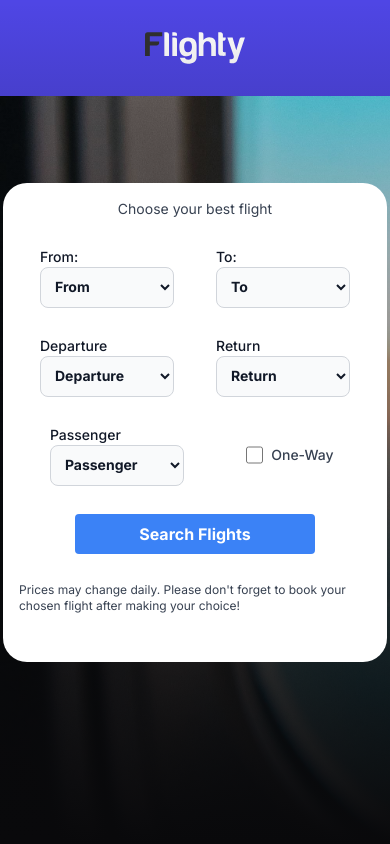
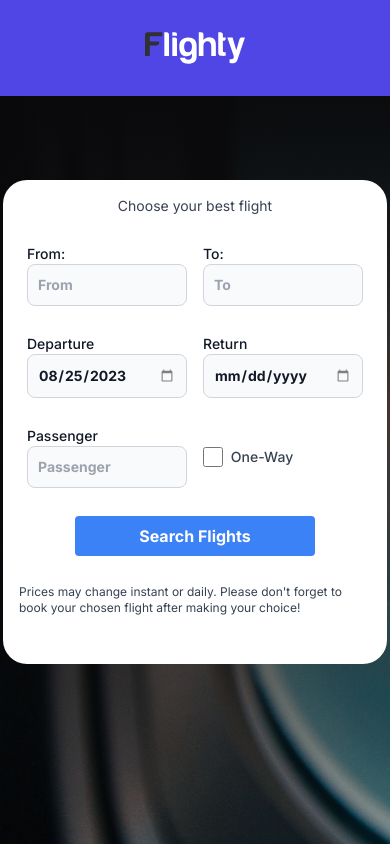
Before and after one commit to mchtter/flight-search-app, a Next.js app: page / in a window 390 px wide. Built offline with nearby package versions, Linux system fonts and the light colour scheme.

Commit message:
client[develop]: homepage is done for search flights

```diff
--- a/src/app/globals.css
+++ b/src/app/globals.css
@@ -25,3 +25,12 @@ body {
     )
     rgb(var(--background-start-rgb));
 }
+
+::-webkit-calendar-picker-indicator {
+  /* color: rgb(var(--foreground-rgb)); */
+  filter: invert(0.5)
+}
+
+input[type="date"]:disabled {
+  color: gray;
+}
--- a/src/app/page.js
+++ b/src/app/page.js
@@ -1,101 +1,152 @@
-import { FlightyLogo } from '@/assets/svg/Icons'
+"use client";
+import { LoadingSpinner } from '@/components/LoadingSpinner';
+import Navbar from '@/components/Navbar';
+import Toast from '@/components/Toast';
+import { useState, useEffect } from 'react';
 
 export default function Home() {
+  let today = new Date().toISOString().slice(0, 10)
+  const [loading, setLoading] = useState(true)
+  const [isOneWay, setIsOneWay] = useState(false)
+  const [from, setFrom] = useState([])
+  const [selectedFrom, setSelectedFrom] = useState("")
+  const [to, setTo] = useState([])
+  const [departureDate, setDepartureDate] = useState("")
+  const [returnDate, setReturnDate] = useState("")
+  const [alert, setAlert] = useState(false)
+  const [toastText, setToastText] = useState("")
+
+  useEffect(() => {
+    fetch('/api/directions')
+      .then((response) => response.json())
+      .then((data) => {
+        setFrom(data.from)
+        setTo(data.to)
+        setDepartureDate(today)
+        setLoading(false)
+      })
+  }, [today])
+
+  function handleFromChange(e) {
+    setSelectedFrom(e.target.value)
+  }
+
+  function handleDepartureChange(e) {
+    if(e.target.value < today) {
+      showToast("Departure date cannot be less than today")
+      return
+    }
+    setDepartureDate(e.target.value)
+  }
+
+  function handleReturnChange(e) {
+    if(e.target.value < departureDate) {
+      showToast("Return date cannot be less than departure date")
+      return
+    }
+    setReturnDate(e.target.value)
+  }
+
+  function handleOneWayChange(e) {
+    setIsOneWay(!isOneWay)
+  }
+
+  function showToast(text) {
+    setToastText(text)
+    setAlert(true)
+    setTimeout(() => {
+      setAlert(false)
+    }, 3000)
+  }
+
   return (
-    <div class="h-screen bg-cover relative bg-[url('./plane.jpeg')]">
-      <nav class="w-full absolute border-gray-200 bg-indigo-600 dark:bg-indigo-600 dark:border-gray-700">
-        <div class="max-w-screen-xl flex flex-wrap justify-center items-center mx-auto p-4">
-          <a href="#" class="flex items-center">
-            <span class="self-center text-2xl font-semibold whitespace-nowrap dark:text-white">
-              <FlightyLogo class="w-32 h-16" />
-            </span>
-          </a>
-        </div>
-      </nav>
+    <div className="h-screen bg-cover relative bg-[url('./plane.jpeg')]">
+      {/* navbar */}
+      <Navbar />
 
-      <div class="flex items-center justify-center h-full">
-        <div class="flex items-center justify-center z-10 w-full">
-          <div class="max-w-sm lg:max-w-full lg:flex min-w-80">
-            <div class="h-80 lg:h-auto lg:w-80 flex-none bg-cover bg-center rounded-l-3xl text-center overflow-hidden bg-[url('./plane1.jpeg')] hidden lg:block" title="Choose your best flight"></div>
-            <div class="bg-white dark:bg-gray-900 max-[1024px]:rounded-3xl lg:rounded-r-3xl p-4 flex flex-col justify-between leading-normal">
-              <div class="mb-8 w-100">
-                <p class="text-sm text-gray-700 dark:text-gray-300 flex items-center justify-center mb-7">
+      {/* loading spinner */}
+      {loading && (
+        <LoadingSpinner />
+      )}
+
+      <div className="absolute bottom-0 w-full h-full bg-gradient-to-b from-zinc-950 to-transparent z-10"></div>
+
+      {/* form */}
+      {!loading && (
+        <form action="/flights" className="relative flex items-center justify-center h-full z-30">
+        <div className="flex items-center justify-center z-10 w-full">
+          <div className="max-w-sm lg:max-w-full lg:flex min-w-80">
+            <div className="h-80 lg:h-auto lg:w-80 flex-none bg-cover bg-center rounded-l-3xl text-center overflow-hidden bg-[url('./plane1.jpeg')] hidden lg:block" title="Choose your best flight"></div>
+            <div className="bg-white dark:bg-gray-900 max-[1024px]:rounded-3xl lg:rounded-r-3xl p-4 flex flex-col justify-between leading-normal">
+              <div className="mb-8 w-100">
+                <p className="text-sm text-gray-700 dark:text-gray-300 flex items-center justify-center mb-7">
                   Choose your best flight
                 </p>
-                <div class="flex justify-around text-gray-900 font-bold text-xl mb-7">
+                <div className="flex justify-around text-gray-900 font-bold text-xl mb-7">
                   <div>
-                    <label for="countries" class="block text-sm font-medium text-gray-900 dark:text-white">From:</label>
-                    <select id="countries" class="bg-gray-50 border border-gray-300 text-gray-900 text-sm rounded-lg focus:ring-blue-500 focus:border-blue-500 block w-full p-2.5 dark:bg-gray-700 dark:border-gray-600 dark:placeholder-gray-400 dark:text-white dark:focus:ring-blue-500 dark:focus:border-blue-500">
-                      <option selected>From</option>
-                      <option value="US">United States</option>
-                      <option value="CA">Canada</option>
-                      <option value="FR">France</option>
-                      <option value="DE">Germany</option>
-                    </select>
+                    <label htmlFor="fromDatalist" className="block text-sm font-medium text-gray-900 dark:text-white">From:</label>
+                    <input onChange={(e) => handleFromChange(e)} list="fromDatalist" id="fromDataInput" name="from" className="bg-gray-50 border border-gray-300 text-gray-900 text-sm rounded-lg focus:ring-blue-500 focus:border-blue-500 block w-40 p-2.5 dark:bg-gray-700 dark:border-gray-600 dark:placeholder-gray-400 dark:text-white dark:focus:ring-blue-500 dark:focus:border-blue-500" placeholder="From" required />
+                    <datalist id="fromDatalist">
+                      {from?.map((item, index) => (
+                        <option key={index} value={item?.name} />
+                      ))}
+                    </datalist>
                   </div>
                   <div>
-                    <label for="countries" class="block text-sm font-medium text-gray-900 dark:text-white">To:</label>
-                    <select id="countries" class="bg-gray-50 border border-gray-300 text-gray-900 text-sm rounded-lg focus:ring-blue-500 focus:border-blue-500 block w-full p-2.5 dark:bg-gray-700 dark:border-gray-600 dark:placeholder-gray-400 dark:text-white dark:focus:ring-blue-500 dark:focus:border-blue-500">
-                      <option selected>To</option>
-                      <option value="US">United States</option>
-                      <option value="CA">Canada</option>
-                      <option value="FR">France</option>
-                      <option value="DE">Germany</option>
-                    </select>
+                    <label className="block text-sm font-medium text-gray-900 dark:text-white">To:</label>
+                    <input id="toInput" list="toDatalist" name="to" className="bg-gray-50 border border-gray-300 text-gray-900 text-sm rounded-lg focus:ring-blue-500 focus:border-blue-500 block w-40 p-2.5 dark:bg-gray-700 dark:border-gray-600 dark:placeholder-gray-400 dark:text-white dark:focus:ring-blue-500 dark:focus:border-blue-500" placeholder="To" required disabled={selectedFrom == ""} />
+                      <datalist id="toDatalist">
+                        {to?.map((item, index) => (
+                          <option key={index} value={item?.name} disabled={selectedFrom == item?.name} />
+                        ))}
+                      </datalist>
                   </div>
                 </div>
-                <div class="flex justify-around text-gray-900 font-bold text-xl mb-7">
+                <div className="flex justify-around text-gray-900 font-bold text-xl mb-7">
                   <div>
-                    <label for="countries" class="block text-sm font-medium text-gray-900 dark:text-white">Departure</label>
-                    <select id="countries" class="bg-gray-50 border border-gray-300 text-gray-900 text-sm rounded-lg focus:ring-blue-500 focus:border-blue-500 block w-full p-2.5 dark:bg-gray-700 dark:border-gray-600 dark:placeholder-gray-400 dark:text-white dark:focus:ring-blue-500 dark:focus:border-blue-500">
-                      <option selected>Departure</option>
-                      <option value="US">United States</option>
-                      <option value="CA">Canada</option>
-                      <option value="FR">France</option>
-                      <option value="DE">Germany</option>
-                    </select>
+                    <label className="block text-sm font-medium text-gray-900 dark:text-white">Departure</label>
+                    <div className="relative max-w-sm">
+                      <input value={departureDate} onChange={(e) => handleDepartureChange(e)} id="departureDate" type="date" name="departure" className="bg-gray-50 border border-gray-300 text-gray-900 text-sm rounded-lg focus:ring-blue-500 focus:border-blue-500 block w-40 p-2.5  dark:bg-gray-700 dark:border-gray-600 dark:placeholder-gray-400 dark:text-white dark:focus:ring-blue-500 dark:focus:border-blue-500" placeholder="Select Departure" required />
+                    </div>
                   </div>
                   <div>
-                    <label for="countries" class="block text-sm font-medium text-gray-900 dark:text-white">Return</label>
-                    <select id="countries" class="bg-gray-50 border border-gray-300 text-gray-900 text-sm rounded-lg focus:ring-blue-500 focus:border-blue-500 block w-full p-2.5 dark:bg-gray-700 dark:border-gray-600 dark:placeholder-gray-400 dark:text-white dark:focus:ring-blue-500 dark:focus:border-blue-500">
-                      <option selected>Return</option>
-                      <option value="US">United States</option>
-                      <option value="CA">Canada</option>
-                      <option value="FR">France</option>
-                      <option value="DE">Germany</option>
-                    </select>
+                    <label className="block text-sm font-medium text-gray-900 dark:text-white">Return</label>
+                    <div className="relative max-w-sm">
+                      <input value={returnDate} onChange={(e) => handleReturnChange(e)} id="returnDate" type="date" name="Date" className="bg-gray-50 border border-gray-300 text-gray-900 text-sm rounded-lg focus:ring-blue-500 focus:border-blue-500 block w-40 p-2.5  dark:bg-gray-700 dark:border-gray-600 dark:placeholder-gray-400 dark:text-white dark:focus:ring-blue-500 dark:focus:border-blue-500" placeholder="Select Return" disabled={isOneWay} required={!isOneWay} />
+                    </div>
                   </div>
                 </div>
-                <div class="flex justify-around text-gray-900 font-bold text-xl mb-2">
+                <div className="flex justify-around text-gray-900 font-bold text-xl mb-2">
                   <div>
-                    <label for="countries" class="block text-sm font-medium text-gray-900 dark:text-white">Passenger</label>
-                    <select id="countries" class="bg-gray-50 border border-gray-300 text-gray-900 text-sm rounded-lg focus:ring-blue-500 focus:border-blue-500 block w-full p-2.5 dark:bg-gray-700 dark:border-gray-600 dark:placeholder-gray-400 dark:text-white dark:focus:ring-blue-500 dark:focus:border-blue-500">
-                      <option selected>Passenger</option>
-                      <option value="US">United States</option>
-                      <option value="CA">Canada</option>
-                      <option value="FR">France</option>
-                      <option value="DE">Germany</option>
-                    </select>
+                    <label className="block text-sm font-medium text-gray-900 dark:text-white">Passenger</label>
+                    <input type="number" id="passenger" name="passenger" className="bg-gray-50 border border-gray-300 text-gray-900 text-sm rounded-lg focus:ring-blue-500 focus:border-blue-500 block w-40 p-2.5 dark:bg-gray-700 dark:border-gray-600 dark:placeholder-gray-400 dark:text-white dark:focus:ring-blue-500 dark:focus:border-blue-500" placeholder="Passenger" required min={1} max={4} />
                   </div>
-                    <div class="flex items-center lg:pr-12">
-                      <input id="bordered-checkbox-1" type="checkbox" value="" name="bordered-checkbox" class="w-6 h-6 text-blue-600 bg-gray-100 border-gray-300 rounded focus:ring-blue-500 dark:focus:ring-blue-600 dark:ring-offset-gray-800 focus:ring-2 dark:bg-gray-700 dark:border-gray-600" />
-                      <label for="bordered-checkbox-1" class="w-full ml-2 text-sm font-medium text-gray-700 dark:text-gray-300">One-Way</label>
-                    </div>
+                  <div className="flex items-center lg:pr-12 w-40">
+                    <input onChange={(e) => handleOneWayChange(e)} id="oneWayCheckbox" type="checkbox" value={isOneWay} name="one-way" className="w-6 h-6 text-blue-600 bg-gray-100 border-gray-300 rounded focus:ring-blue-500 dark:focus:ring-blue-600 dark:ring-offset-gray-800 focus:ring-2 dark:bg-gray-700 dark:border-gray-600" />
+                    <label className="w-full ml-2 text-sm font-medium text-gray-700 dark:text-gray-300">One-Way</label>
+                  </div>
                 </div>
-                <div class="flex justify-center text-gray-900 font-bold lg:text-xl m-7">
-                  <div class="flex items-center px-7 w-full">
-                    <button class="bg-blue-500 hover:bg-blue-700 text-white font-bold py-2 px-4 rounded w-full">
+                <div className="flex justify-center text-gray-900 font-bold lg:text-xl m-7">
+                  <div className="flex items-center px-7 w-full">
+                    <button type="submit" className="bg-blue-500 hover:bg-blue-700 text-white font-bold py-2 px-4 rounded w-full">
                       Search Flights
                     </button>
                   </div>
                 </div>
-                <p class="text-gray-700 text-xs dark:text-gray-300">Prices may change daily. Please don&apos;t forget to book your chosen flight after making your choice!</p>
+                <p className="text-gray-700 text-xs dark:text-gray-300">Prices may change instant or daily. Please don&apos;t forget to book your chosen flight after making your choice!</p>
               </div>
             </div>
           </div>
         </div>
-      </div>
-      <div class="absolute bottom-0 w-full h-screen bg-gradient-to-t from-zinc-950 to-transparent"></div>
+      </form>
+      )}
+
+      <div className="absolute bottom-0 w-full h-full bg-gradient-to-b from-zinc-950 to-transparent"></div>
+
+      {/* alert toast */}
+      {alert && (
+          <Toast text={toastText} />
+      )}
     </div>
   )
 }
```
